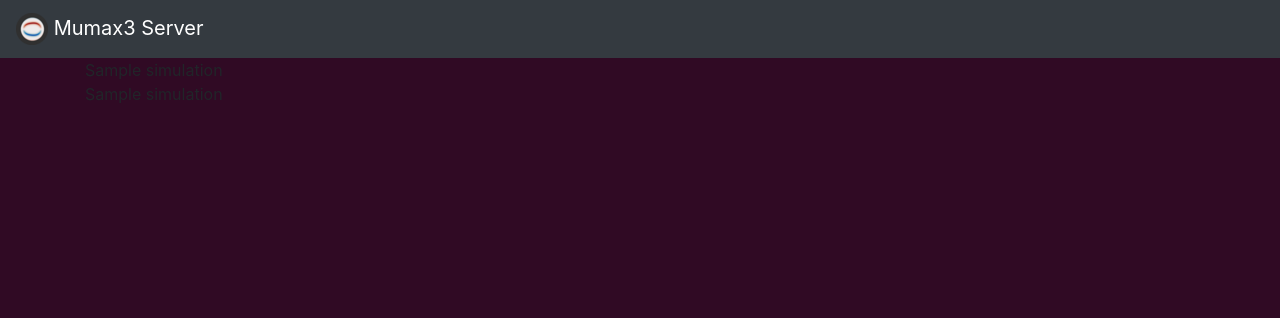
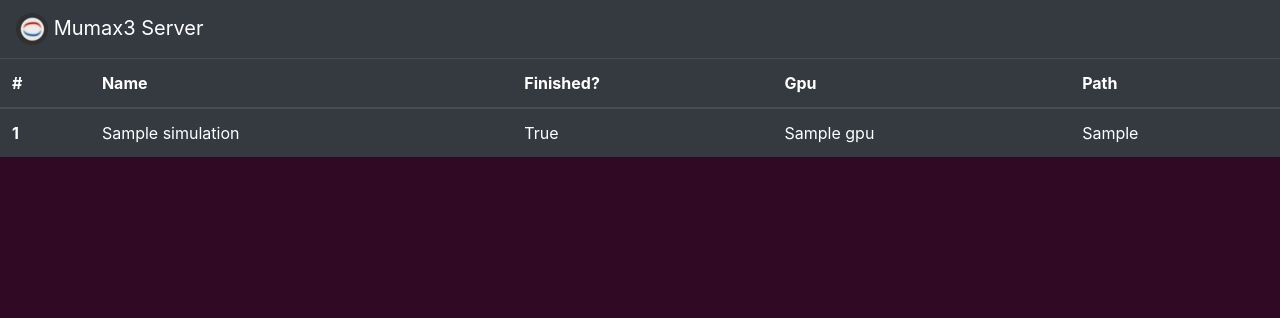
Before and after one commit to MathieuMoalic/mx3s, a Django app: page /server/ in a window 1280 px wide. Shown: the top 318 px of the page. Run offline with Django 3.2, Linux system fonts and the light colour scheme; tables that the repository leaves empty hold one stand-in row (values such as "Sample post"); some libraries are stand-ins or nearby versions.

Commit message:
add simple table

```diff
--- a/mx3s/server/admin.py
+++ b/mx3s/server/admin.py
@@ -14,7 +14,7 @@ class SimulationAdmin(admin.ModelAdmin):
         "finished",
         "port",
         "path",
-        "current_gpu",
+        "gpu",
     )
 
 
--- a/mx3s/server/models.py
+++ b/mx3s/server/models.py
@@ -20,9 +20,6 @@ class Simulation(models.Model):
     finished = models.BooleanField(default=False)
     port = models.PositiveIntegerField(blank=True, null=True, default=None)
     path = models.FilePathField(path="/mnt/g/Mathieu/simulations/server")
-    current_gpu = models.ForeignKey(
-        "Gpu", on_delete=models.SET_NULL, null=True, default=None, blank=True
-    )
 
     def __str__(self):
         return self.name
@@ -31,6 +28,9 @@ class Simulation(models.Model):
 class Gpu(models.Model):
     name = models.CharField(max_length=200)
     ip = models.GenericIPAddressField(default="127.0.0.1")
-    current_simulation = models.ForeignKey(
+    current_simulation = models.OneToOneField(
         Simulation, on_delete=models.SET_NULL, null=True, default=None, blank=True
     )
+
+    def __str__(self):
+        return self.name
--- a/mx3s/server/static/server/style.css
+++ b/mx3s/server/static/server/style.css
@@ -1,6 +1,3 @@
-li a {
-    color: rgb(76, 51, 185);
+body {
+  background: rgb(48, 10, 36);
 }
-body {
-    background: rgb(48, 10, 36);
-}
--- a/mx3s/server/templates/server/index.html
+++ b/mx3s/server/templates/server/index.html
@@ -47,17 +47,28 @@
   {% comment %} {% include "./base.html" %} {% endcomment %}
   <body>
     {% block content %}
-    <div class="container">
-      <!-- Content here -->
-      {{ sim_obj.0.name }}
-    </div>
-    <div class="container">
-      <div class="row">
+    <table class="table table-dark">
+      <thead>
+        <tr>
+          <th scope="col">#</th>
+          <th scope="col">Name</th>
+          <th scope="col">Finished?</th>
+          <th scope="col">Gpu</th>
+          <th scope="col">Path</th>
+        </tr>
+      </thead>
+      <tbody>
         {% for sim in sim_obj %}
-        <div class="col-sm">{{ sim.name }}</div>
+        <tr>
+          <th scope="row">1</th>
+          <td>{{sim.name}}</td>
+          <td>{{sim.finished}}</td>
+          <td>{{sim.gpu}}</td>
+          <td>{{sim.path}}</td>
+        </tr>
         {% endfor %}
-      </div>
-    </div>
+      </tbody>
+    </table>
     {% endblock content%}
 
     <!-- Optional JavaScript -->
```
Also changed, not shown: mx3s/server/migrations/0006_auto_20210228_1520.py (added).
